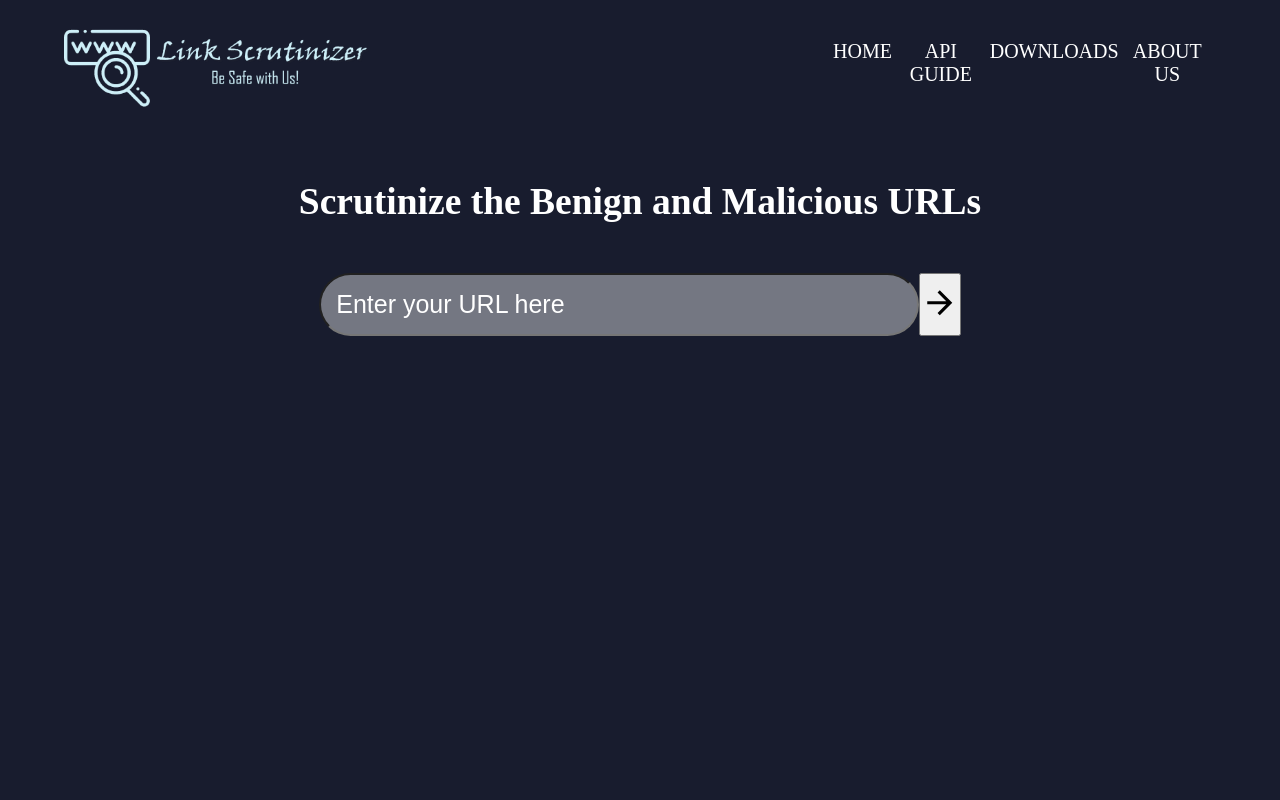
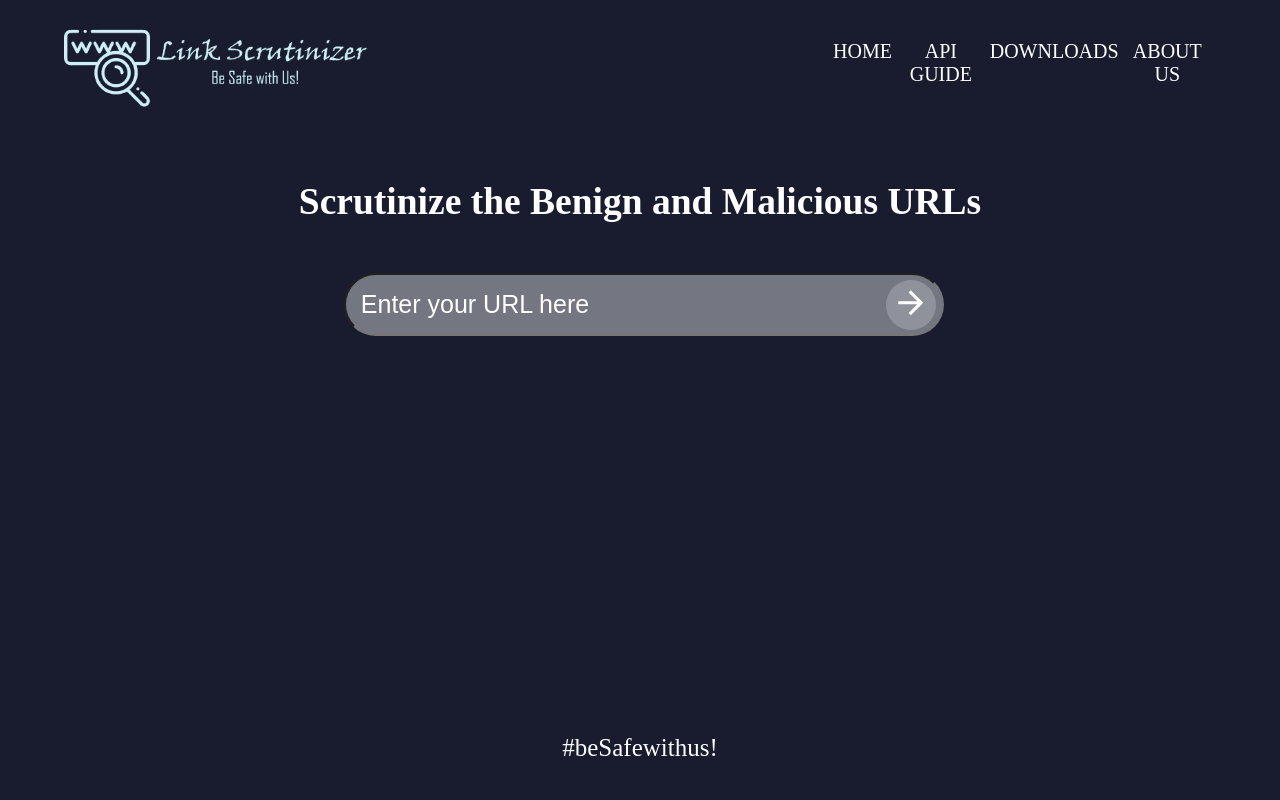
Before and after one commit to sungod12/Link-Scrutinizer, a React (Create React App) app: page / in a window 1280 px wide. Shown: the top 800 px of the page. Built offline with nearby package versions, Linux system fonts and the light colour scheme.

Commit message:
styled button as per need

```diff
--- a/src/Components/App.jsx
+++ b/src/Components/App.jsx
@@ -12,7 +12,7 @@ const App = () => {
       <div id="home">
         <HomePage />
       </div>
-      <div id="apiguide">
+      {/* <div id="apiguide">
         <Page2 />
       </div>
       <div id="downloads">
@@ -20,7 +20,7 @@ const App = () => {
       </div>
       <div id="aboutus">
         <Page4 />
-      </div>
+      </div>  */}
     </>
   );
 };
--- a/src/Components/False.jsx
+++ b/src/Components/False.jsx
@@ -2,7 +2,6 @@ import React from "react";
 import CancelIcon from '@material-ui/icons/Cancel';
 
 const False=(props)=>{
-    console.log(props);
     return (
         <>
             <CancelIcon id="circleicon" className="circleicon--red"/>
--- a/src/Components/HomePage.jsx
+++ b/src/Components/HomePage.jsx
@@ -23,7 +23,6 @@ const HomePage = () => {
     let response = await fetch(urlToUser, param);
     let res = await response.json();
     getStat(res.scrutiny["status"]);
-    console.log(stat);
   };
 
   return (
--- a/src/Components/True.jsx
+++ b/src/Components/True.jsx
@@ -2,7 +2,6 @@ import React from "react";
 import CheckCircleOutlineIcon from '@material-ui/icons/CheckCircleOutline';
 
 const True=(props)=>{
-    console.log(props);
     return (
         <>
             <CheckCircleOutlineIcon id="circleicon" className="circleicon--green" />
--- a/src/css/index.css
+++ b/src/css/index.css
@@ -29,7 +29,7 @@ body {
 }
 .bottom{
   text-align: center;
-  margin-top: 50vh;
+  margin-top: 31vh;
   margin-bottom: 10vh;
 }
 input{
@@ -40,6 +40,24 @@ input{
   width: 70%;
   font-size: 1rem;
   max-width: 24rem;
+}
+
+.search{
+  border-radius: 50%;
+  width: 1.7rem;
+  height: 1.7rem;
+  align-self: center;
+  margin-left: -10%;
+  border: none;
+  background-color: rgba(255, 255, 255, 0.2);
+  outline: none;
+  color: white;
+  /* margin-right: auto; */
+}
+
+button:hover{
+  opacity: 0.7;
+  cursor: pointer;
 }
 /*navigation part*/
 header {
@@ -164,9 +182,7 @@ img{
   user-select: none;
   /* text-align: -webkit-auto; */
 }
-/* .arrow-icon{
 
-} */
 .result{
   line-height: 1.5rem;
   text-align: center;
@@ -183,7 +199,6 @@ img{
   color:red;
 }
 .result-container{
-  /* background-color: antiquewhite; */
   display: flex;
   justify-content: center;
   padding: 3em;
@@ -238,6 +253,12 @@ img{
   .main-title{
     margin-top: 2rem;
   }
+  .search{
+    width: 2rem;
+    height: 2rem;
+    align-self: center;
+    margin-left: -10%;
+  }
 }
 @media (min-width:900px){
   html{
@@ -246,6 +267,9 @@ img{
   .nav__list{
     margin-left: 0.15rem;
   }
+  .search{
+    margin-left: -5%;
+  }
 }
 @media (min-width:1800px){
   html{
```
Also changed, not shown: 10 other files (tests, documents, lock files or other folders).
